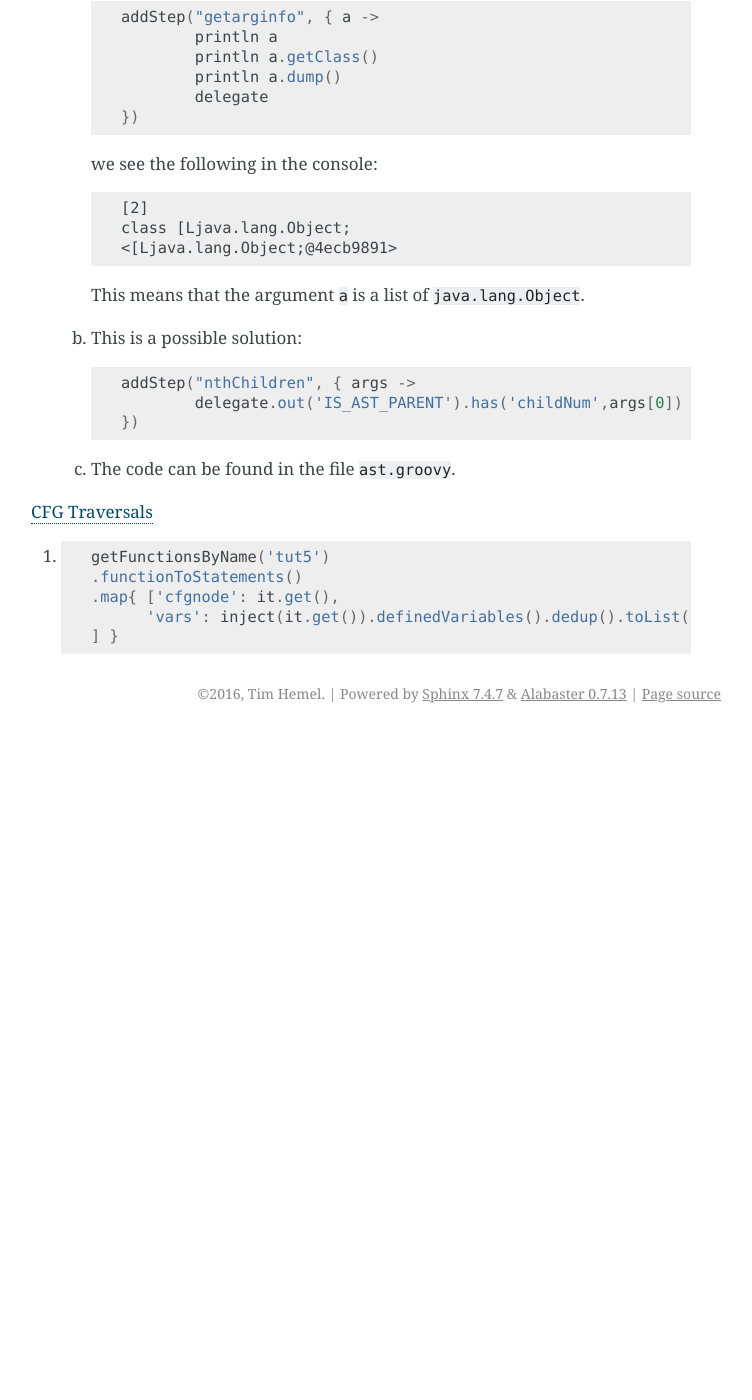
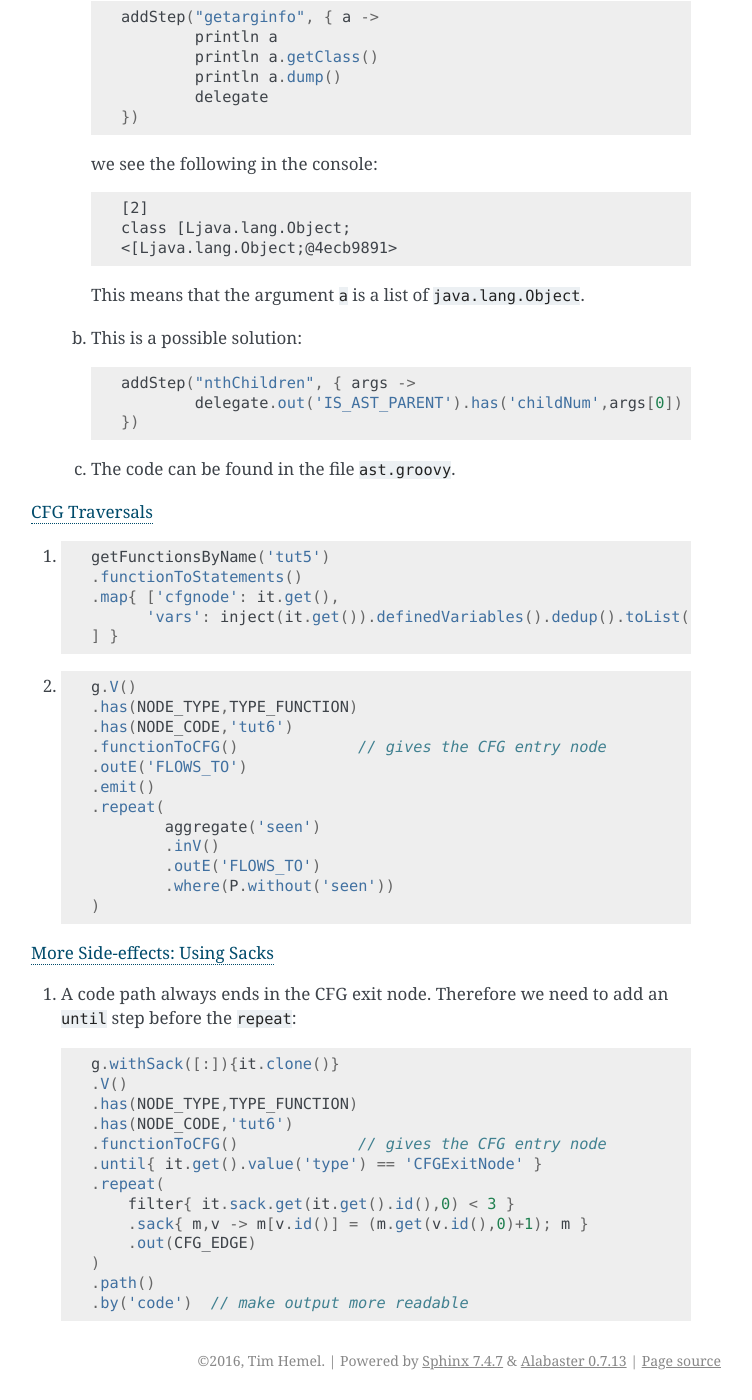
Before and after one commit to timhemel/joern-pubs, a Sphinx documentation site: the page built from source/tutorial/answers.rst, in a window 1280 px wide and 1400 px high, scrolled down 5195 px. Shown: the whole window, without its empty margins (389-1141 px from the left). Built offline with Sphinx 7.4.7, drawn with Linux system fonts in a browser that asks for light colours; pages that are not in the unit, such as notebooks, are missing from menus; before the commit the page ends 5928 px from its top, so only the background shows below that.

Commit message:
add answers to exercises for cfg and sack sections.

```diff
--- a/source/tutorial/answers.rst
+++ b/source/tutorial/answers.rst
@@ -329,3 +329,42 @@ Answers to exercises
                 .map{ ['cfgnode': it.get(),
                       'vars': inject(it.get()).definedVariables().dedup().toList()
                 ] }
+
+2.
+
+        .. code-block:: groovy
+
+                g.V()
+                .has(NODE_TYPE,TYPE_FUNCTION)
+                .has(NODE_CODE,'tut6')
+                .functionToCFG()             // gives the CFG entry node
+                .outE('FLOWS_TO')
+                .emit()
+                .repeat(
+                        aggregate('seen')
+                        .inV()
+                        .outE('FLOWS_TO')
+                        .where(P.without('seen'))
+                )
+
+:doc:`more_sideeffects_using_sacks`
+
+1.
+        A code path always ends in the CFG exit node. Therefore we need to add
+        an ``until`` step before the ``repeat``:
+
+        .. code-block:: groovy
+
+                g.withSack([:]){it.clone()}
+                .V()
+                .has(NODE_TYPE,TYPE_FUNCTION)
+                .has(NODE_CODE,'tut6')
+                .functionToCFG()             // gives the CFG entry node
+                .until{ it.get().value('type') == 'CFGExitNode' }
+                .repeat(
+                    filter{ it.sack.get(it.get().id(),0) < 3 }
+                    .sack{ m,v -> m[v.id()] = (m.get(v.id(),0)+1); m }
+                    .out(CFG_EDGE)
+                )
+                .path()
+                .by('code')  // make output more readable
```
